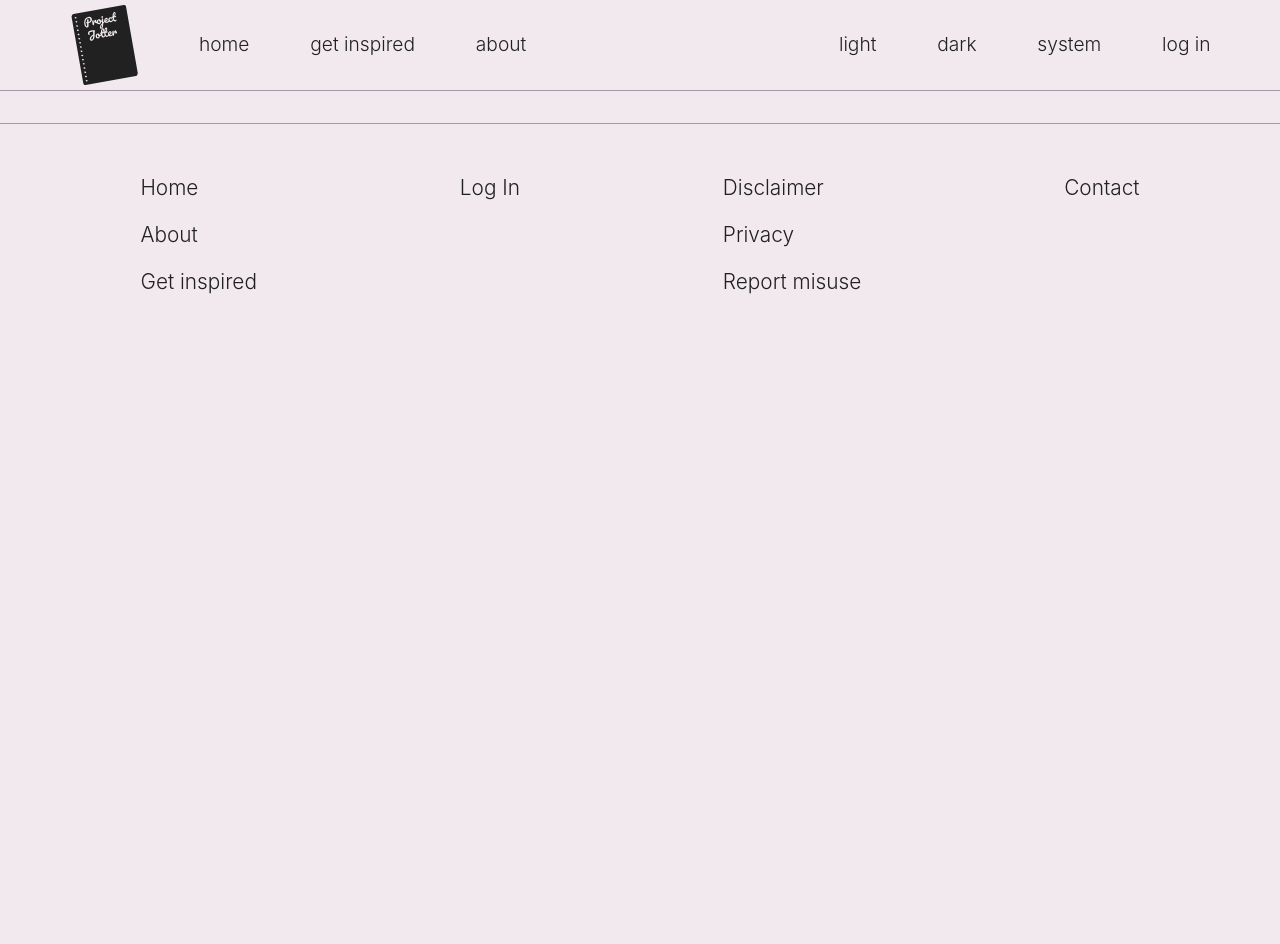
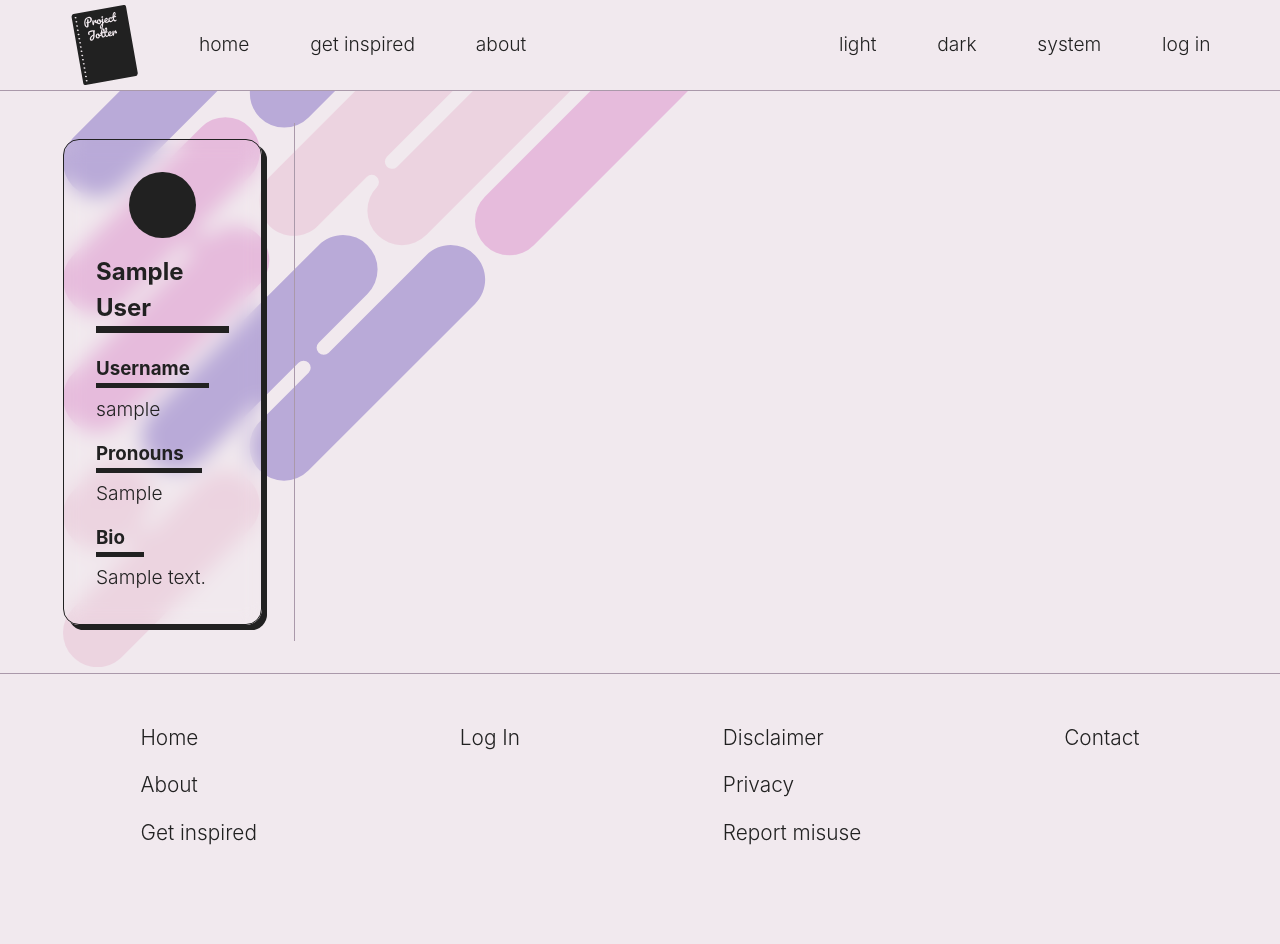
Before and after one commit to mariusz-tang/project-jotter, a Django app: a page that uses project_jotter/templates/user_profiles/user-profile.html in a window 1280 px wide. Before the commit the page ends 294 px from the top, so only its background shows below. Run offline with Django 5.2, Linux system fonts and the light colour scheme; tables that the repository leaves empty hold one stand-in row (values such as "Sample post").

Commit message:
"Complete" profile template
- The sites area is empty as that has not been implemented yet.

```diff
--- a/project_jotter/static/base/css/site-navigation.css
+++ b/project_jotter/static/base/css/site-navigation.css
@@ -40,7 +40,6 @@
     padding-top: 3rem;
     padding-bottom: 5rem;
     background-color: var(--col-bg);
-    margin-top: 2rem;
 }
 
 .footer-content {
--- /dev/null
+++ b/project_jotter/static/user_profiles/css/user_profiles.css
@@ -0,0 +1,68 @@
+.hero-image {
+    position: absolute;
+    top: 0;
+    z-index: -1;
+}
+
+.profile-content {
+    display: flex;
+    flex-direction: column;
+    align-items: center;
+    padding-block: 2rem;
+    position: relative;
+}
+
+.vert {
+    display: none;
+    border-left: 1px solid var(--col-hr);
+    margin-inline: 2rem;
+}
+
+/* === Profile Panel === */
+
+.panel-profile {
+    padding: 2rem;
+    display: flex;
+    flex-direction: column;
+    gap: 1rem;
+}
+
+.profile-avatar {
+    width: 50%;
+    aspect-ratio: 1 / 1;
+    background-color: var(--col-fg);
+    border-radius: 100%;
+    margin-inline: auto;
+}
+
+.profile-item-name {
+    margin-top: 0;
+    margin-bottom: 0.4rem;
+}
+
+/* === Sites === */
+
+.sites {
+    width: 100%;
+}
+
+/* === Wider screens === */
+
+@media screen and (min-width: 1000px) {
+    .hero-image {
+        max-width: 50%;
+    }
+
+    .profile-content {
+        flex-direction: row;
+        align-items: stretch;
+    }
+
+    .vert {
+        display: block;
+    }
+
+    .panel-profile {
+        max-width: 40ch;
+    }
+}
--- a/project_jotter/templates/user_profiles/user-profile.html
+++ b/project_jotter/templates/user_profiles/user-profile.html
@@ -1,3 +1,52 @@
 {% extends "base/base.html" %}
 
-{% block title %}{{ profile.name }}'s Profile{% endblock title %}
+{% load static %}
+
+{% block title %}
+    {{ title }}'s Profile
+{% endblock title %}
+{% block description %}
+    {% if profile.pronouns %}Pronouns: {{ profile.pronouns }}{% endif %}
+    {% if profile.bio %}Bio: {{ profile.bio }}{% endif %}
+{% endblock description %}
+
+{% block stylesheets %}
+{{ block.super }}
+<link rel="stylesheet" href="{% static "user_profiles/css/user_profiles.css" %}">
+{% endblock stylesheets %}
+
+{% block content %}
+<section class="section">
+    <div class="content profile-content">
+        <div class="panel panel-empty panel-profile">
+            <div class="profile-avatar"></div>
+
+            {% if profile.name %}
+                <h2 class="section-heading profile-item-name">{{ profile.name }}</h2>
+                <div class="profile-item">
+                    <h3 class="section-heading profile-item-name">Username</h3>
+                    <p class="body-text">{{ profile.user.username }}</p>
+                </div>
+            {% else %}
+                <h2 class="section-heading profile-item-name">{{ profile.user.username }}</h2>
+            {% endif %}
+
+            <div class="profile-item">
+                {% if profile.pronouns %}
+                    <h3 class="section-heading profile-item-name">Pronouns</h3>
+                    <p class="body-text">{{ profile.pronouns }}</p>
+                {% endif %}
+            </div>
+            <div class="profile-item">
+                {% if profile.bio %}
+                    <h3 class="section-heading profile-item-name">Bio</h3>
+                    <p class="body-text">{{ profile.bio }}</p>
+                {% endif %}
+            </div>
+        </div>
+        <div class="vert"></div>
+        <div class="sites"></div>
+        {% include "pages/svgs/header-image.html" %}
+    </div>
+</section>
+{% endblock content %}
--- a/project_jotter/user_profiles/views.py
+++ b/project_jotter/user_profiles/views.py
@@ -26,7 +26,8 @@ class UserProfileView(TemplateView):
         if profile is None:
             self.template_name = "user_profiles/profile-does-not-exist.html"
         else:
-            kwargs.update({"profile": profile})
+            title = profile.name or profile.user.username
+            kwargs.update({"profile": profile, "title": title})
 
         return super().get(request, *args, **kwargs)
 
```
